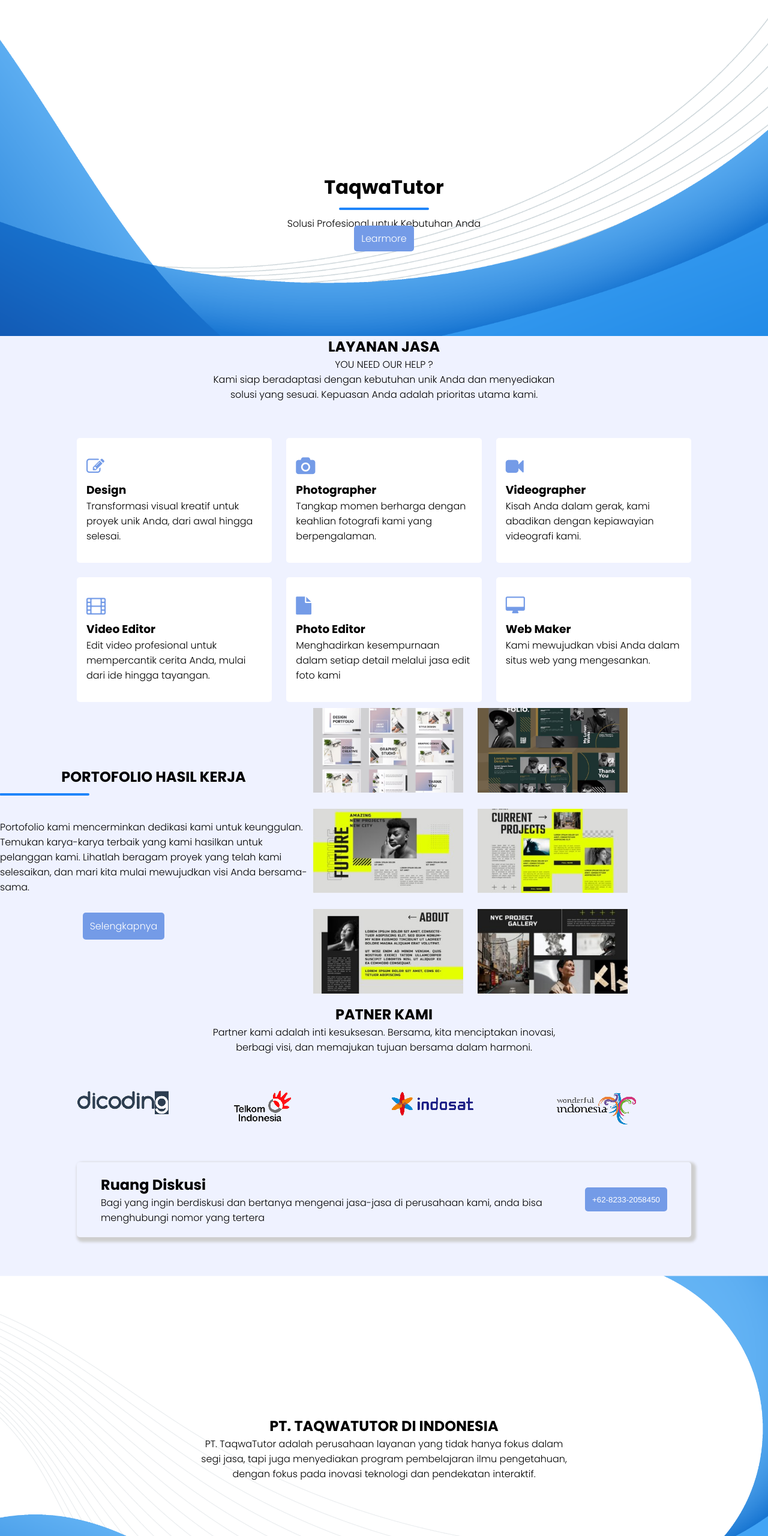
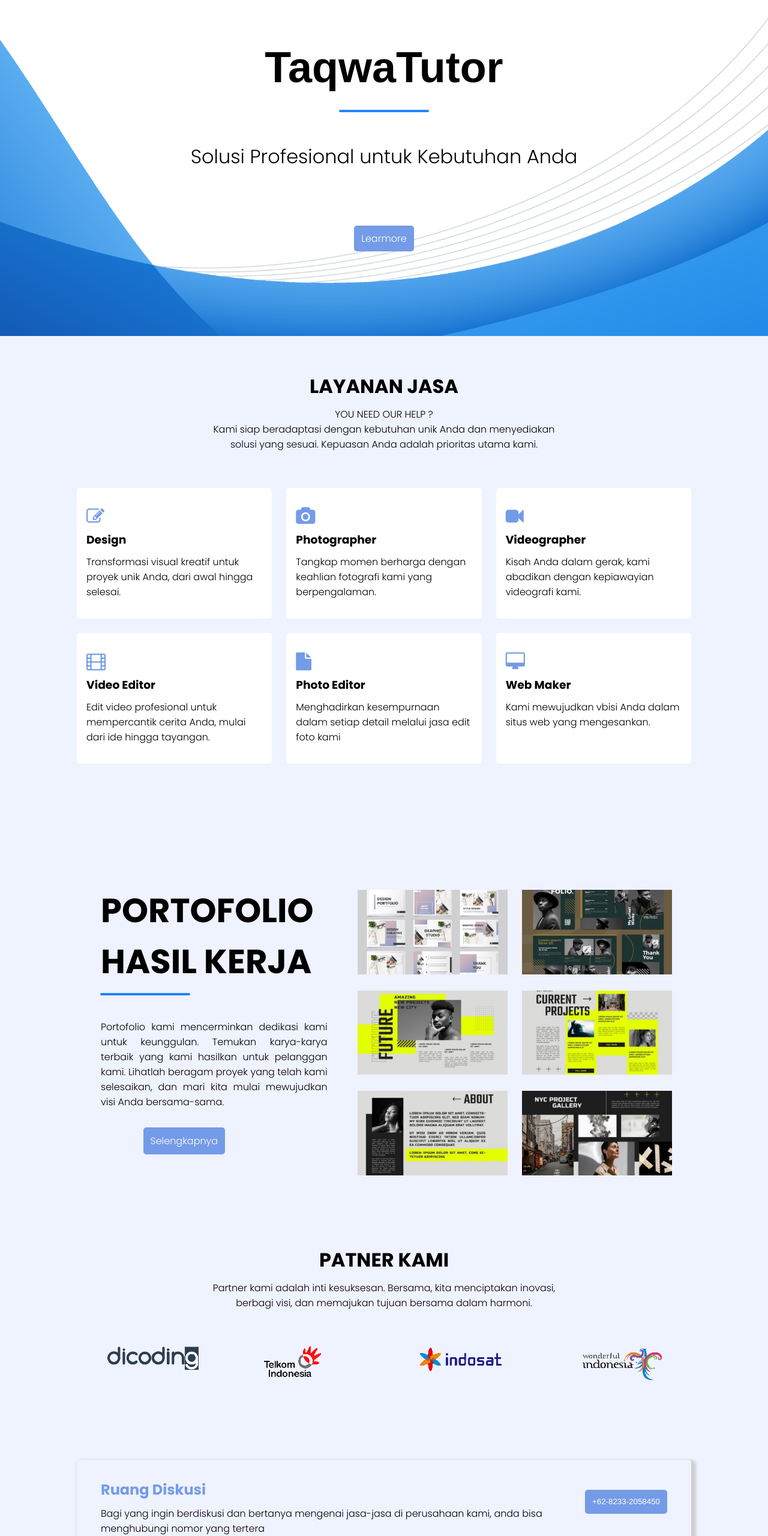
Before and after one commit to rofik2009/WPU-test, a plain HTML site: page Index.html in a window 1280 px wide. Shown: the part 240-2800 px from the top of the page at 60% size. Drawn offline with nearby package versions, Linux system fonts and the light colour scheme; a web font is replaced by a local one.

Commit message:
Update stylee.css

```diff
--- a/stylee.css
+++ b/stylee.css
@@ -65,8 +65,9 @@ header {
   color: rgb(0, 0, 0);
   text-align: center;
 }
-.header-content h1 {
+.header-content .caption {
   font-size: 4vmin;
+  margin-bottom: 100px;
 }
 .line {
   width: 150px;
@@ -75,18 +76,21 @@ header {
   margin: 10px auto;
   border-radius: 5px;
 }
-.header-content h2 {
+header .line {
+  margin-bottom: 50px;
+}
+.header-content .judul-utama {
   font-size: 9vmin;
   margin: 5px;
-  margin-top: 50px;
   margin-bottom: 30px;
   font-family: "Denk One", sans-serif;
 }
 .ctn {
   padding: 8px 15px;
-  background: rgb(31, 133, 250);
+  /* background: rgb(31, 133, 250); */
   border-radius: 30px;
-  color: whitesmoke;
+  /* color: whitesmoke; */
+  margin-bottom: 50px;
 }
 .menu-btn {
   position: absolute;
@@ -107,7 +111,7 @@ header {
   max-width: 60%;
   margin: auto;
 }
-.title2 h1 {
+.title2 h2 {
   font-size: 2rem;
   margin-bottom: 10px;
 }
@@ -128,7 +132,7 @@ header {
   background: var(--gradient);
 }
 .jasa2:hover.jasa2 p,
-.jasa2:hover.jasa2 h2,
+.jasa2:hover.jasa2 h3,
 .jasa2:hover.jasa2 .fa {
   color: white;
 }
@@ -137,14 +141,14 @@ header {
   color: var(--lightblue);
   margin-bottom: 10px;
 }
-.jasa2 h2 {
+.jasa2 h3 {
   margin-bottom: 10px;
 }
 
 .profil {
   width: 100%;
-  height: 80vh;
-  background-image: url(Bg5.png);
+  height: 60vh;
+  /* background-color: rgb(240, 240, 240); */
   background-position: center;
   background-size: cover;
   background-repeat: no-repeat;
@@ -152,15 +156,18 @@ header {
   align-items: center;
 }
 
+aside .wadah {
+  margin-top: 150px;
+}
 .review {
   margin-top: 30px;
   text-align: center;
 }
-.review h4 {
-  color: rgb(0, 0, 0);
+.review img {
+  width: 85%;
 }
 
-section {
+.porto {
   width: 80%;
   margin: 80px auto;
 }
@@ -170,10 +177,14 @@ section {
   width: 100%;
   justify-content: space-between;
 }
+.porto2 p {
+  text-align: justify;
+}
 .porto2 .col {
   display: flex;
   flex-direction: column;
   align-items: center;
+  margin-left: 40px;
 }
 
 .content-col {
@@ -181,13 +192,14 @@ section {
 }
 .image-col {
   width: 60%;
+  margin-left: 100px;
 }
 
 .foto img {
   max-width: 250px;
   margin: 10px;
 }
-.content-col h1 {
+.content-col h2 {
   font-size: 7vmin;
   color: black;
 }
@@ -230,7 +242,7 @@ ul {
   width: 80%;
   margin: auto;
 }
-section {
+article {
   padding: 60px 0;
 }
 .ctn {
@@ -252,7 +264,7 @@ section {
   max-width: 60%;
   margin: auto;
 }
-.title h1 {
+.title h2 {
   font-size: 2rem;
   margin-bottom: 10px;
 }
@@ -270,8 +282,16 @@ section {
   grid-template-columns: repeat(auto-fit, minmax(200px, auto));
 }
 
+.patner .wadah {
+  margin-top: -100px;
+}
+article .wadah img {
+  margin-left: 50px;
+  align-items: center;
+}
+
 .diskusi {
-  margin: 60px auto;
+  margin: 10px auto;
   width: 80%;
 }
 .ctn-wrapper {
@@ -284,11 +304,12 @@ section {
 }
 .ctn-wrapper .ctn {
   height: 40px;
+  margin-top: 30px;
 }
 .ctn-wrapper .teks {
   width: 80%;
 }
-.ctn-wrapper h1 {
+.ctn-wrapper h2 {
   color: var(--lightblue);
   margin-bottom: 10px;
 }
@@ -297,6 +318,7 @@ section {
 footer {
   padding: 10px 0;
   background-color: var(--lightblue);
+  margin-top: 200px;
 }
 footer .wadah {
   display: grid;
@@ -398,10 +420,14 @@ hr,
     flex-direction: column;
   }
   .porto2 .col {
-    margin: 20px auto;
+    margin: -100px auto;
   }
+
   .col img {
     max-width: 90%;
+  }
+  .porto .foto {
+    margin-top: 200px;
   }
   .profil-content {
     width: 100%;
@@ -454,13 +480,19 @@ hr,
   .ctn-wrapper .teks {
     margin-bottom: 20px;
   }
+  .patner .wadah {
+    margin-top: -50px;
+  }
   footer .wadah {
     grid-template-columns: repeat(auto-fit, minmax(150px, auto));
   }
   .profil-content .wadah {
     font-size: 15px;
   }
-  .profil-content .wadah h1 {
+  .profil-content .wadah h2 {
     font-size: 17px;
   }
+  .profil .review img {
+    width: 350px;
+  }
 }
```
